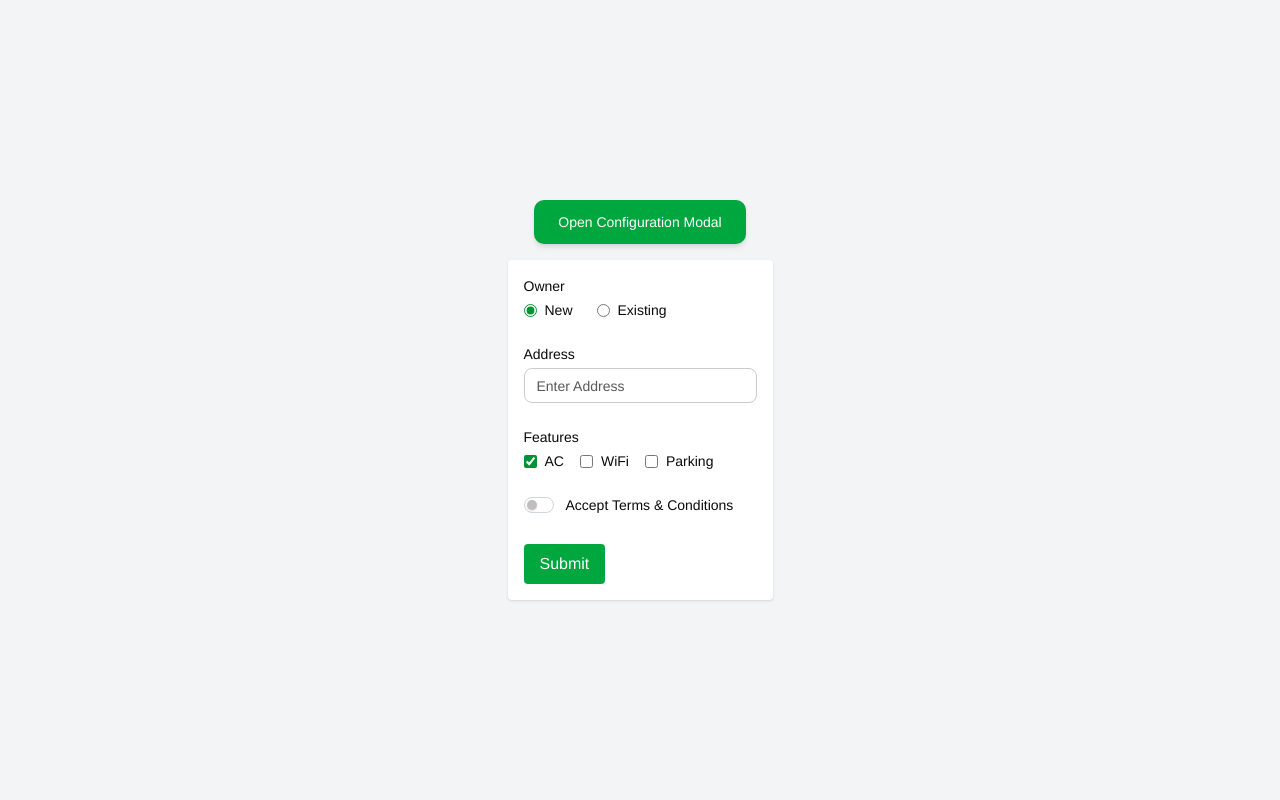
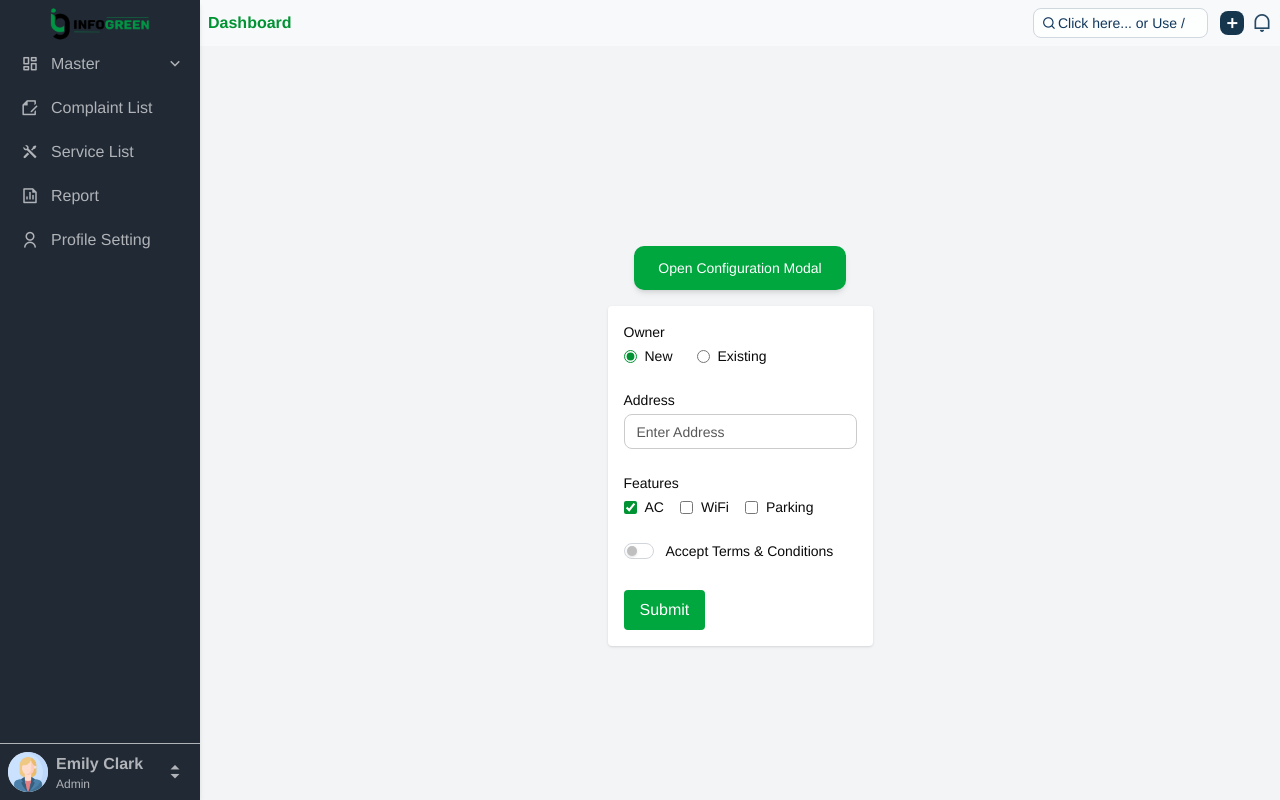
Before and after one commit to Sanjith-Infogreen/cloudbook-desktop, a Next.js app in the folder cloudbook/: page /modules/aishvarya in a window 1280 px wide. Built offline with nearby package versions, Linux system fonts and the light colour scheme.

Commit message:
updated my usage page

```diff
--- a/cloudbook/src/app/layout.tsx
+++ b/cloudbook/src/app/layout.tsx
@@ -1,8 +1,6 @@
-// app/layout.tsx
 import type { Metadata } from "next";
 import { Geist, Geist_Mono } from "next/font/google";
 import "./globals.css";
-import { LoadingProvider } from "@/app/utils/pageloader"; // Correct import path based on your file structure
 
 const geistSans = Geist({
   variable: "--font-geist-sans",
@@ -26,13 +24,10 @@ export default function RootLayout({
 }>) {
   return (
     <html lang="en">
-      <head>
-        <link href="https://cdn.jsdelivr.net/npm/remixicon/fonts/remixicon.css" rel="stylesheet" />
-      </head>
-      <body className={`${geistSans.variable} ${geistMono.variable} antialiased`}>
-        <LoadingProvider>
-          {children}
-        </LoadingProvider>
+      <head><link href="https://cdn.jsdelivr.net/npm/remixicon/fonts/remixicon.css" rel="stylesheet" /></head>
+      <body
+        className={`${geistSans.variable} ${geistMono.variable} antialiased`}>
+        {children}
       </body>
     </html>
   );
--- a/cloudbook/src/app/modules/aishvarya/page.tsx
+++ b/cloudbook/src/app/modules/aishvarya/page.tsx
@@ -2,6 +2,7 @@
 
 import React, { useState } from "react";
 import CommonModal from "@/app/utils/common-modal";
+import Layout from "@/app/components/Layout";
 import {
   Input,
   RadioGroup,
@@ -35,6 +36,7 @@ const Page: React.FC = () => {
   };
 
   return (
+    <Layout>
     <div className="flex flex-col items-center justify-center min-h-screen bg-gray-100 p-4 font-inter">
       <button
         id="ModalBtn"
@@ -110,6 +112,7 @@ const Page: React.FC = () => {
         </button>
       </form>
     </div>
+    </Layout>
   );
 };
 
```
